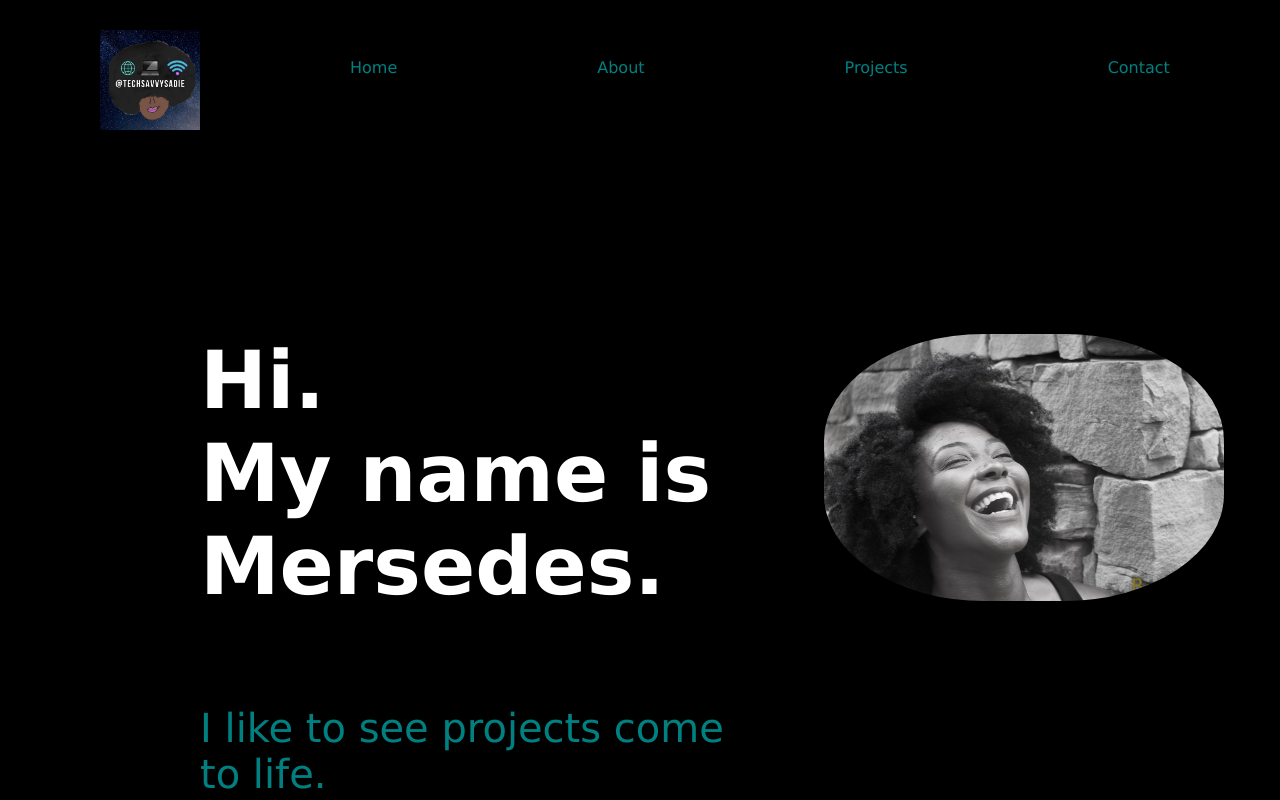
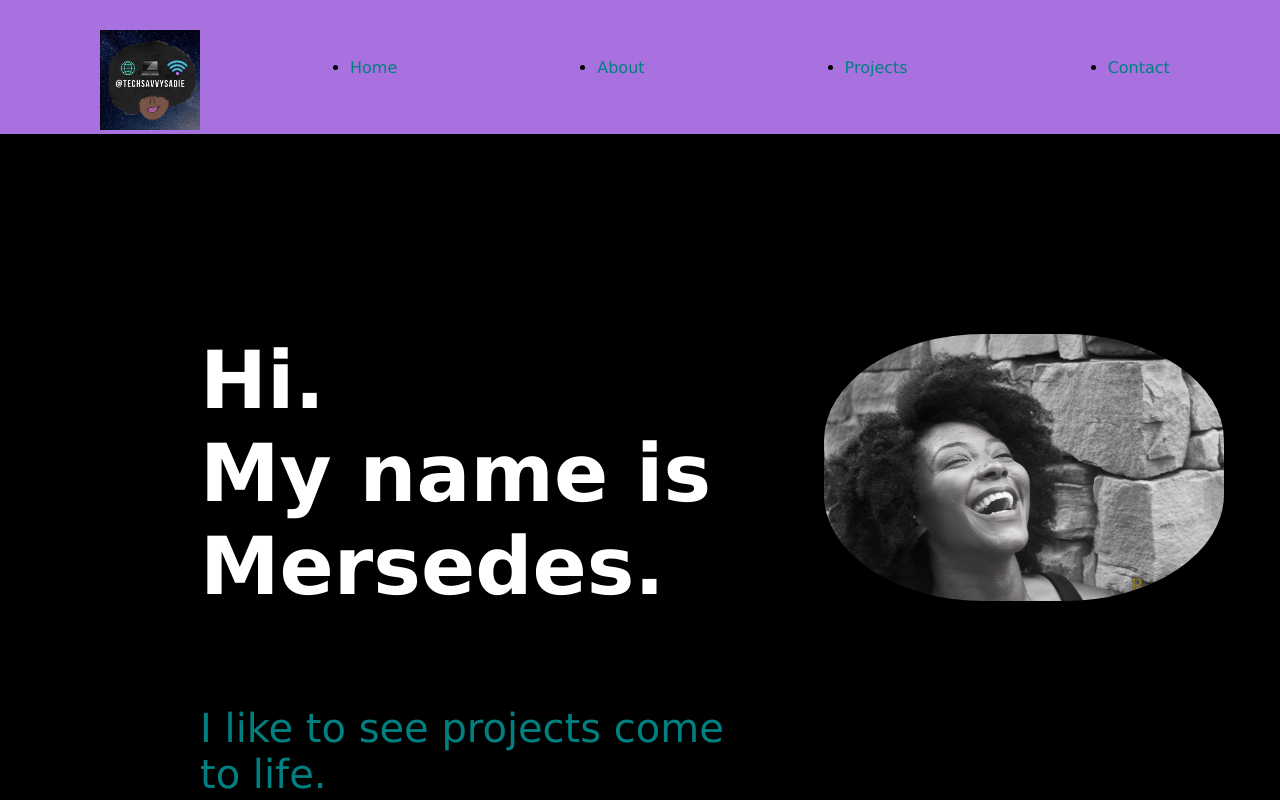
Before and after one commit to hendersonmersedes/web-project, a plain HTML site: page index.html in a window 1280 px wide. Shown: the top 800 px of the page. Drawn offline with Linux system fonts and the light colour scheme.

Commit message:
Update style.css

```diff
--- a/style.css
+++ b/style.css
@@ -51,6 +51,7 @@ ul{
 .header {
     display: flex;
     position: relative;
+    background-color: rgb(169, 112, 223);
 }
 
 /*intro*/
```
